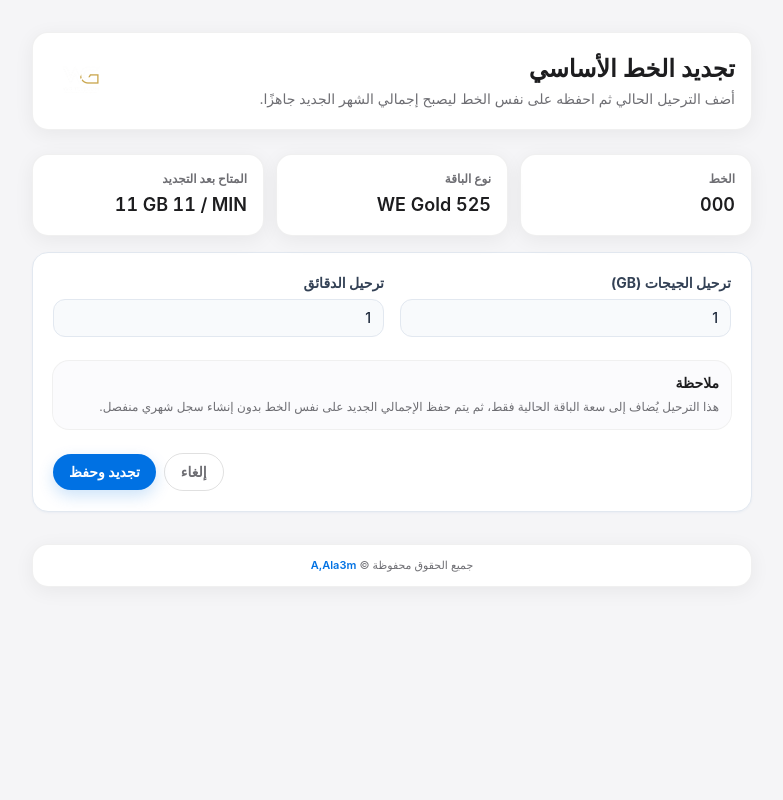
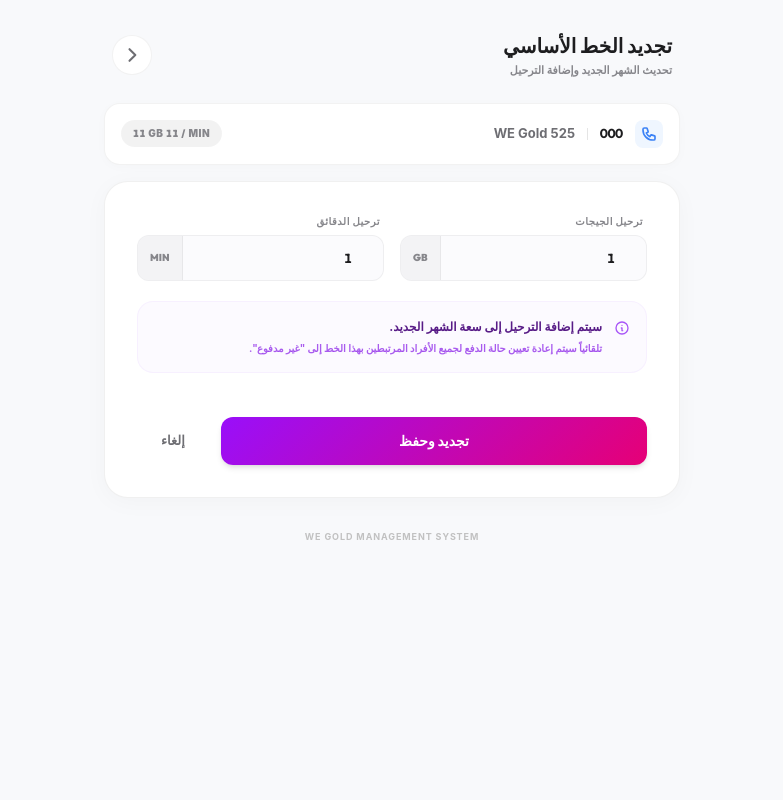
Before and after one commit to Aloom44/WE-GOLD, a Django app: page /lines/1/renew/ in a window 1280 px wide. Shown: the whole page, without its empty margins (248-1031 px from the left). Run offline with Django 5.2, Linux system fonts and the light colour scheme; tables that the repository leaves empty hold one stand-in row (values such as "Sample post"); some libraries are stand-ins or nearby versions.

Commit message:
Redesign Primary Line Renewal Form: implemented compact summary strip and unified renewal card to match the premium simplified style system

```diff
--- a/templates/dashboard/renew_form.html
+++ b/templates/dashboard/renew_form.html
@@ -4,89 +4,163 @@
   <head>
     <meta charset="UTF-8" />
     <meta name="viewport" content="width=device-width, initial-scale=1.0" />
-    <title>{{ page_title }} - باقات WE Gold</title>
+    <title>{{ page_title }} - WE Gold</title>
     <script src="https://cdn.tailwindcss.com"></script>
     <link rel="stylesheet" href="{% static 'dashboard/style.css' %}" />
+    <link href="https://fonts.googleapis.com/css2?family=Inter:wght@400;500;600;700;800;900&family=Outfit:wght@400;500;600;700;800;900&display=swap" rel="stylesheet">
+    <style>
+      :root {
+        --gradient-primary: linear-gradient(135deg, #990FFA 0%, #E60076 100%);
+        --glass-bg: #FFFFFF;
+        --glass-border: rgba(0, 0, 0, 0.06);
+      }
+      body {
+        font-family: 'Inter', sans-serif;
+        background: #F8F9FB;
+      }
+      .font-display { font-family: 'Outfit', sans-serif; }
+      .form-card {
+        background: var(--glass-bg);
+        border: 1px solid var(--glass-border);
+        box-shadow: 0 4px 24px rgba(0, 0, 0, 0.03);
+      }
+      .btn-gradient {
+        background: var(--gradient-primary);
+        transition: all 0.2s ease;
+      }
+      .btn-gradient:hover { opacity: 0.95; transform: translateY(-1px); }
+      .input-group-premium {
+        background: #FBFBFD;
+        border: 1px solid rgba(0, 0, 0, 0.05);
+        transition: all 0.15s ease;
+        overflow: hidden;
+      }
+      .input-group-premium:focus-within {
+        background: white;
+        border-color: #990FFA;
+        box-shadow: 0 0 0 3px rgba(153, 15, 250, 0.06);
+      }
+      .input-field-premium {
+        background: transparent;
+        border: none;
+        outline: none;
+        width: 100%;
+        height: 44px;
+        padding: 0 16px;
+        font-size: 13px;
+        font-weight: 700;
+        color: #1D1D1F;
+        text-align: right;
+      }
+      .unit-label {
+        background: rgba(0, 0, 0, 0.03);
+        border-right: 1px solid rgba(0, 0, 0, 0.05);
+        display: flex;
+        align-items: center;
+        justify-content: center;
+        padding: 0 12px;
+        font-size: 10px;
+        font-weight: 900;
+        color: #86868B;
+        font-family: 'Outfit', sans-serif;
+      }
+      .num { font-family: 'Outfit', sans-serif; }
+      .summary-strip {
+        background: #FFFFFF;
+        border: 1px solid rgba(0, 0, 0, 0.05);
+        box-shadow: 0 2px 12px rgba(0, 0, 0, 0.02);
+      }
+    </style>
   </head>
-  <body class="min-h-screen bg-[#F5F5F7] text-[#1D1D1F] antialiased flex flex-col">
-    <main class="mx-auto w-full max-w-3xl flex-1 px-4 py-8 sm:px-6">
-      <header class="mb-6 rounded-2xl border border-[rgba(0,0,0,0.06)] bg-white p-4 text-[#1D1D1F] shadow-[0_4px_20px_rgba(0,0,0,0.06)]">
-        <div class="flex items-center justify-between gap-3">
-          <div>
-            <h1 class="text-2xl font-semibold">{{ page_title }}</h1>
-            <p class="mt-1 text-sm text-[#6E6E73]">أضف الترحيل الحالي ثم احفظه على نفس الخط ليصبح إجمالي الشهر الجديد جاهزًا.</p>
-          </div>
-          <img src="{% static 'dashboard/logo.png' %}" alt="WE Gold" class="h-16 w-16 flex-shrink-0" />
+  <body class="min-h-screen py-8 px-4 flex flex-col items-center">
+
+    <div class="w-full max-w-xl">
+      <!-- HEADER -->
+      <header class="flex items-center justify-between mb-6 px-2">
+        <div>
+          <h1 class="text-xl font-black text-[#1D1D1F] font-display">تجديد الخط الأساسي</h1>
+          <p class="text-[11px] font-bold text-[#86868B] mt-0.5">تحديث الشهر الجديد وإضافة الترحيل</p>
         </div>
+        <a href="{% url 'home' %}" class="flex h-10 w-10 items-center justify-center rounded-full bg-white border border-black/5 text-[#6E6E73] hover:text-gradientPrimary hover:shadow-sm transition-all">
+          <svg xmlns="http://www.w3.org/2000/svg" width="20" height="20" fill="none" viewBox="0 0 24 24" stroke="currentColor">
+            <path stroke-linecap="round" stroke-linejoin="round" stroke-width="2.5" d="M9 5l7 7-7 7" />
+          </svg>
+        </a>
       </header>
 
-      <section class="mb-4 grid gap-3 sm:grid-cols-3">
-        <article class="rounded-2xl border border-[rgba(0,0,0,0.06)] bg-white p-4 shadow-[0_4px_20px_rgba(0,0,0,0.06)]">
-          <p class="text-xs font-semibold text-[#6E6E73]">الخط</p>
-          <p class="mt-1 text-lg font-semibold"><span class="num">{{ line.phone }}</span></p>
-        </article>
-        <article class="rounded-2xl border border-[rgba(0,0,0,0.06)] bg-white p-4 shadow-[0_4px_20px_rgba(0,0,0,0.06)]">
-          <p class="text-xs font-semibold text-[#6E6E73]">نوع الباقة</p>
-          <p class="mt-1 text-lg font-semibold"><span class="num">{{ line.plan }}</span></p>
-        </article>
-        <article class="rounded-2xl border border-[rgba(0,0,0,0.06)] bg-white p-4 shadow-[0_4px_20px_rgba(0,0,0,0.06)]">
-          <p class="text-xs font-semibold text-[#6E6E73]">المتاح بعد التجديد</p>
-          <p class="mt-1 text-lg font-semibold" id="renewPreviewData">GB <span class="num">{{ line.total_data }}</span> / MIN <span class="num">{{ line.total_minutes }}</span></p>
-        </article>
-      </section>
+      <!-- SUMMARY STRIP -->
+      <div class="summary-strip rounded-2xl p-4 mb-4 flex flex-col sm:flex-row sm:items-center justify-between gap-3">
+        <div class="flex items-center gap-3 text-[13px] font-bold text-[#1D1D1F]">
+          <div class="flex h-7 w-7 items-center justify-center rounded-lg bg-blue-50 text-blue-500">
+            <svg xmlns="http://www.w3.org/2000/svg" width="16" height="16" fill="none" viewBox="0 0 24 24" stroke="currentColor">
+              <path stroke-linecap="round" stroke-linejoin="round" stroke-width="2.5" d="M3 5a2 2 0 012-2h3.28a1 1 0 01.948.684l1.498 4.493a1 1 0 01-.502 1.21l-2.257 1.13a11.042 11.042 0 005.516 5.516l1.13-2.257a1 1 0 011.21-.502l4.493 1.498a1 1 0 01.684.949V19a2 2 0 01-2 2h-1C9.716 21 3 14.284 3 6V5z" />
+            </svg>
+          </div>
+          <span class="num text-gradientPrimary">{{ line.phone }}</span>
+          <span class="w-px h-3 bg-black/10"></span>
+          <span class="text-[#6E6E73]">{{ line.plan }}</span>
+        </div>
+        <div class="text-[10px] font-black text-[#86868B] uppercase tracking-wider bg-black/5 px-3 py-1.5 rounded-full self-start sm:self-center" id="renewPreviewData">
+          GB <span class="num">...</span> / MIN <span class="num">...</span>
+        </div>
+      </div>
 
-      <section class="rounded-2xl border border-slate-200 bg-white p-4 shadow-sm shadow-slate-200/60 sm:p-5">
-        <form method="post" class="grid gap-4 sm:grid-cols-2" id="renewForm">
-          {% csrf_token %}
+      <form method="post" class="form-card rounded-[24px] p-6 sm:p-8">
+        {% csrf_token %}
 
-          {% for field in form %}
-          <label class="block">
-            <span class="mb-1.5 block text-sm font-bold text-slate-700">{{ field.label }}</span>
-            {{ field }}
-            {% if field.errors %}
-            <span class="mt-1 block text-xs text-rose-600">{{ field.errors|striptags }}</span>
-            {% endif %}
-          </label>
-          {% endfor %}
-
-          <div class="mt-2 rounded-2xl bg-[#FBFBFD] p-3 text-right text-sm text-[#1D1D1F] ring-1 ring-[rgba(0,0,0,0.06)] sm:col-span-2">
-            <p class="font-semibold">ملاحظة</p>
-            <p class="mt-1 text-xs leading-5 text-[#6E6E73]">هذا الترحيل يُضاف إلى سعة الباقة الحالية فقط، ثم يتم حفظ الإجمالي الجديد على نفس الخط بدون إنشاء سجل شهري منفصل.</p>
+        <div class="grid gap-5">
+          <!-- ROLLOVER FIELDS -->
+          <div class="grid grid-cols-2 gap-4">
+            <div class="space-y-1.5">
+              <label class="block text-[10px] font-black text-[#86868B] uppercase tracking-wider pr-1">ترحيل الجيجات</label>
+              <div class="flex flex-row-reverse rounded-xl input-group-premium">
+                <div class="unit-label">GB</div>
+                {{ form.carryover_data }}
+              </div>
+            </div>
+            <div class="space-y-1.5">
+              <label class="block text-[10px] font-black text-[#86868B] uppercase tracking-wider pr-1">ترحيل الدقائق</label>
+              <div class="flex flex-row-reverse rounded-xl input-group-premium">
+                <div class="unit-label">MIN</div>
+                {{ form.carryover_minutes }}
+              </div>
+            </div>
           </div>
 
-          <div class="mt-2 flex items-center justify-end gap-2 sm:col-span-2">
-            <a href="{% url 'home' %}" class="rounded-full border border-[rgba(0,0,0,0.12)] px-4 py-2 text-sm font-semibold text-[#6E6E73]">إلغاء</a>
-            <button type="submit" class="rounded-full bg-[#0071E3] px-4 py-2 text-sm font-semibold text-white shadow-[0_6px_16px_rgba(0,113,227,0.2)]">تجديد وحفظ</button>
+          <!-- HELPER INFO -->
+          <div class="flex items-start gap-3 p-4 bg-purple-50/50 rounded-2xl border border-purple-100/50">
+            <svg xmlns="http://www.w3.org/2000/svg" width="16" height="16" fill="none" viewBox="0 0 24 24" stroke="currentColor" class="text-purple-500 mt-0.5 flex-shrink-0">
+              <path stroke-linecap="round" stroke-linejoin="round" stroke-width="2" d="M13 16h-1v-4h-1m1-4h.01M21 12a9 9 0 11-18 0 9 9 0 0118 0z" />
+            </svg>
+            <div class="space-y-1">
+              <p class="text-[12px] font-bold text-purple-900">سيتم إضافة الترحيل إلى سعة الشهر الجديد.</p>
+              <p class="text-[10px] font-bold text-purple-600/80 leading-relaxed">تلقائياً سيتم إعادة تعيين حالة الدفع لجميع الأفراد المرتبطين بهذا الخط إلى "غير مدفوع".</p>
+            </div>
           </div>
-        </form>
-      </section>
 
-      <footer class="mt-8 rounded-2xl border border-[rgba(0,0,0,0.06)] bg-white px-4 py-3 text-center text-[11px] text-[#6E6E73] shadow-[0_4px_20px_rgba(0,0,0,0.06)]">
-        جميع الحقوق محفوظة © <a href="https://elekhwa.store/portfolio.html" target="_blank" rel="noopener noreferrer" class="font-semibold text-[#0071E3] transition hover:underline">A,Ala3m</a>
+          <!-- ACTIONS -->
+          <div class="flex items-center gap-3 mt-4 pt-2">
+            <button type="submit" class="btn-gradient flex-1 h-12 rounded-xl text-[14px] font-black text-white shadow-md">
+              تجديد وحفظ
+            </button>
+            <a href="{% url 'home' %}" class="px-6 h-12 flex items-center justify-center rounded-xl text-[13px] font-bold text-[#6E6E73] hover:bg-black/5 transition-colors">
+              إلغاء
+            </a>
+          </div>
+        </div>
+      </form>
+
+      <footer class="mt-8 text-center">
+        <p class="text-[9px] font-bold text-[#C1C1C1] uppercase tracking-widest">
+          WE Gold Management System
+        </p>
       </footer>
-    </main>
+    </div>
 
     <script>
-      const baseClasses = [
-        'w-full',
-        'rounded-xl',
-        'border',
-        'border-slate-200',
-        'bg-slate-50',
-        'px-3',
-        'py-2',
-        'text-sm',
-        'font-medium',
-        'text-slate-800',
-        'outline-none',
-        'focus:border-[#0071E3]',
-        'focus:bg-white',
-        'focus:ring-4',
-        'focus:ring-[rgba(0,113,227,0.15)]',
-      ];
-
-      document.querySelectorAll('input, select').forEach((field) => {
-        field.classList.add(...baseClasses);
+      const inputs = document.querySelectorAll('input, select');
+      inputs.forEach(input => {
+        input.className = 'input-field-premium num';
       });
 
       const dataField = document.getElementById('id_carryover_data');
@@ -99,7 +173,7 @@
         if (!dataField || !minutesField || !preview) return;
         const carryData = Number(dataField.value || 0);
         const carryMinutes = Number(minutesField.value || 0);
-        preview.innerHTML = `GB <span class="num">${baseData + carryData}</span> / MIN <span class="num">${baseMinutes + carryMinutes}</span>`;
+        preview.innerHTML = `GB <span class="num text-gradientPrimary">${baseData + carryData}</span> / MIN <span class="num text-gradientPrimary">${baseMinutes + carryMinutes}</span>`;
       };
 
       if (dataField && minutesField) {
```
